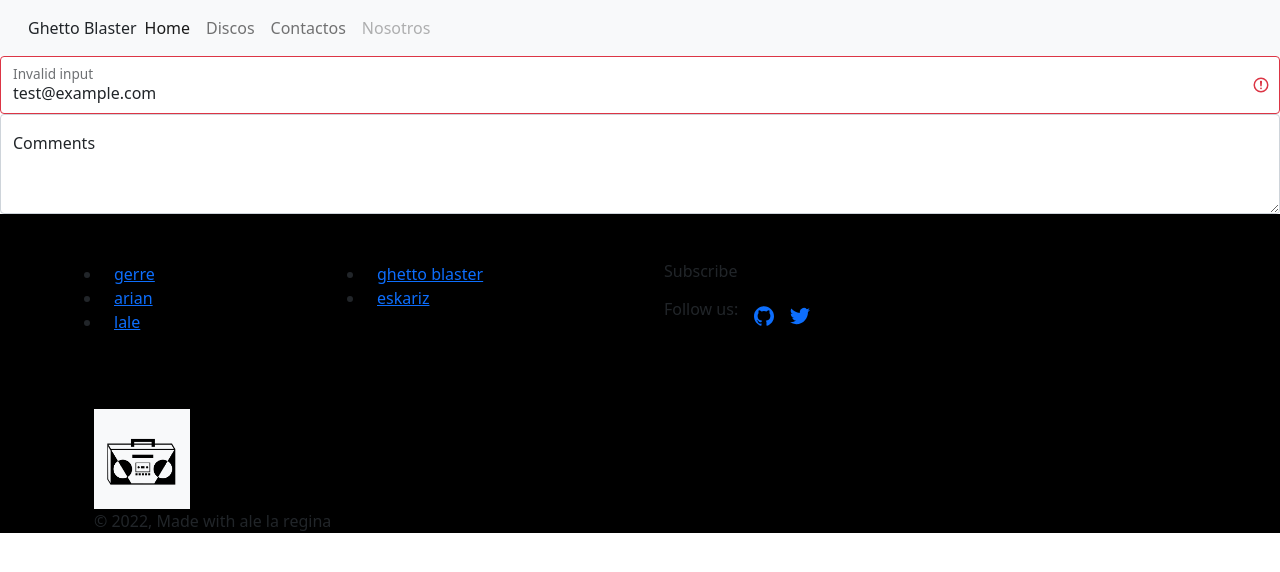
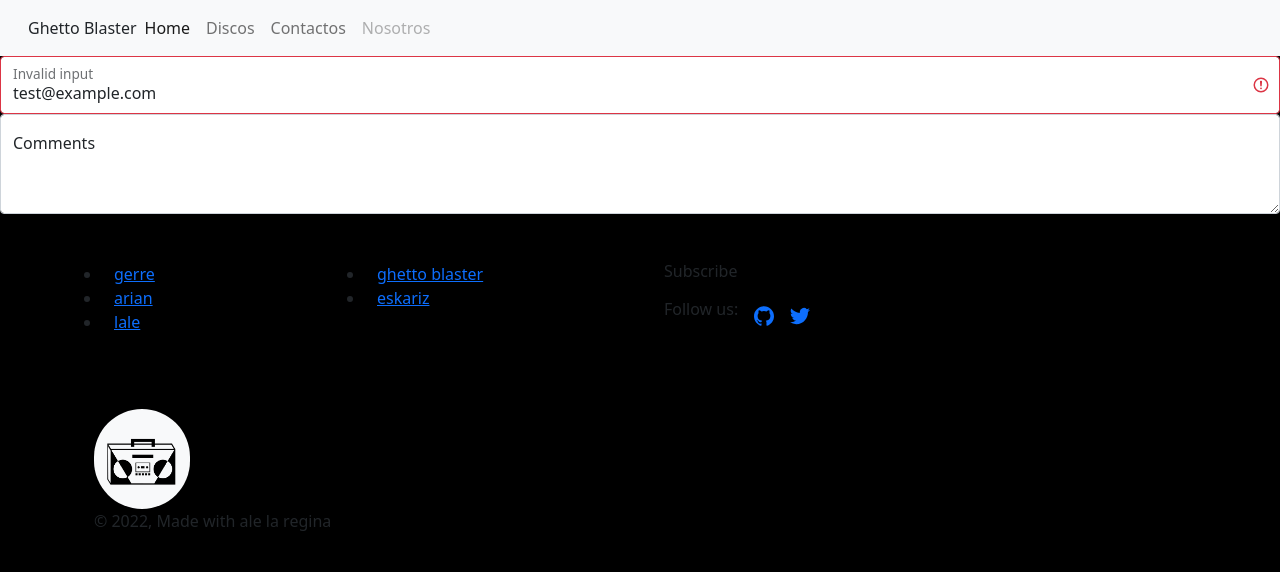
Before and after one commit to rimponche22/boostrap, a plain HTML site: page contactos.html in a window 1280 px wide. Drawn offline with nearby package versions, Linux system fonts and the light colour scheme.

Commit message:
agrego img

```diff
--- a/contactos.html
+++ b/contactos.html
@@ -6,6 +6,7 @@
     <meta name="viewport" content="width=device-width, initial-scale=1.0">
     <link href="https://cdn.jsdelivr.net/npm/bootstrap@5.1.3/dist/css/bootstrap.min.css" rel="stylesheet"
     integrity="sha384-1BmE4kWBq78iYhFldvKuhfTAU6auU8tT94WrHftjDbrCEXSU1oBoqyl2QvZ6jIW3" crossorigin="anonymous">
+    <link rel="stylesheet" href="style.css">
 
 
 
@@ -16,7 +17,7 @@
 
 
 </head>
-<body>
+<body class="dybo">
     <nav class="navbar navbar-expand-lg navbar-light bg-light">
         <div class="container-fluid">
           <a class="navbar-brand" href="index.html"></a>Ghetto Blaster </a>
@@ -34,6 +35,7 @@
           </div>
         </div>
       </nav>
+
 
       <form class="form-floating">
         <input type="email" class="form-control is-invalid" id="floatingInputInvalid" placeholder="name@example.com" value="test@example.com">
@@ -76,8 +78,8 @@
               <div class="subscription-form mt-3 mb-md-4 mb-0">
 
               <!-- Social share Icons -->
-              <ul class="navbar-nav flex-row flex-wrap ms-sm-auto cheatsheet-social">
-                <li class="col-12 col-sm-auto">
+              <ul class="navbar-nav flex-row flex-wrap ms-sm-auto cheatsheet-social ">
+                <li class="col-12 col-sm-auto ">
                   <span class="social-title me-2">Follow us:</span>
                 </li>
                 <li class="nav-item col-6 col-sm-auto">
@@ -102,7 +104,7 @@
         <div class="footer ">
           <div class="container footer-container">
             <a href="https://www.instagram.com/ghettoblasterfamilia/" class="footer-brand" target="_blank">
-              <img src="/boostrap/ghetto blaster/Icononegro.png" class="bg-light iconofooter" alt="ThemeSelection" height="100">
+              <img src="/boostrap/ghetto blaster/Icononegro.png" class="bg-light iconofooter"  height="100">
             </a>
             <span class="d-none d-md-block ">
               © 2022, Made with ale la regina
```
Also changed, not shown: 1 other file.
